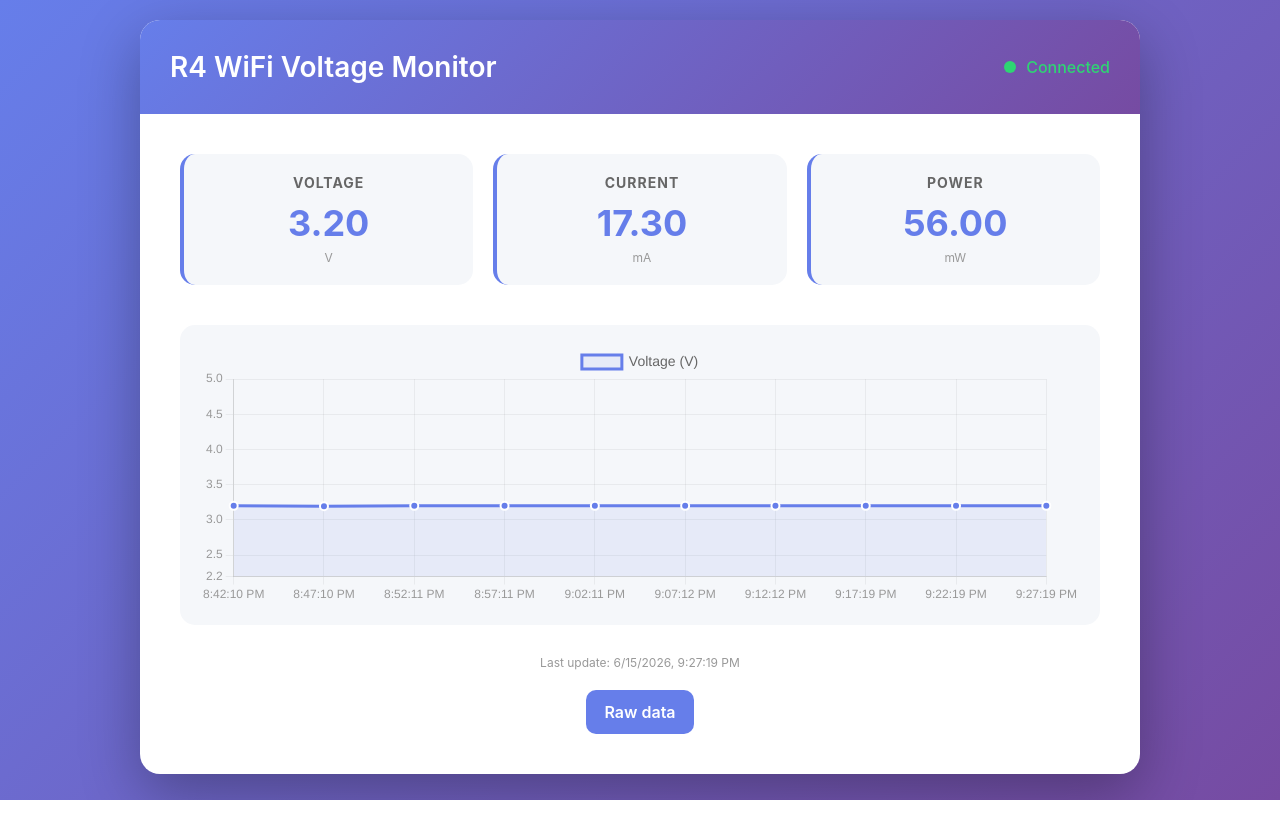
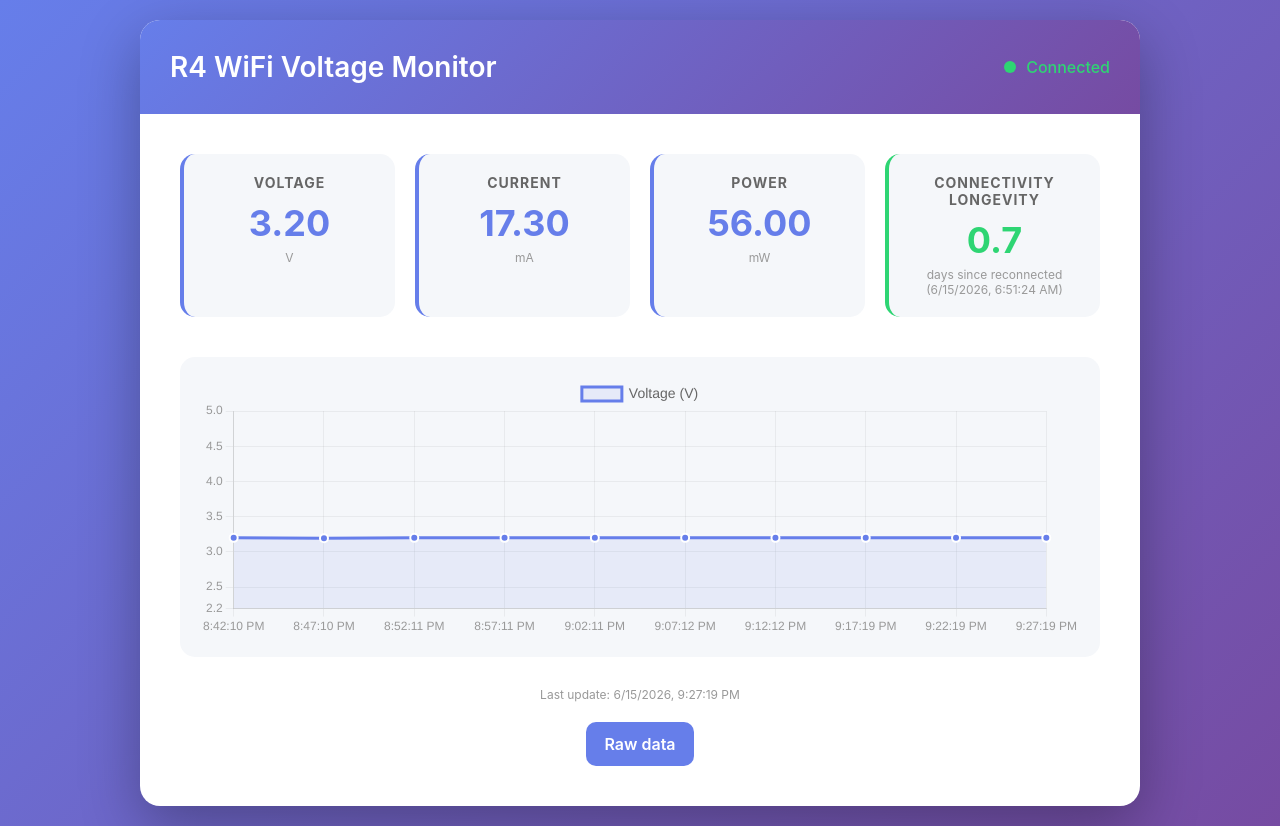
Before and after one commit to singaseongj/fruit-battery, a website: page index.html in a window 1280 px wide. Before the commit the page ends 800 px from the top, so only its background shows below. Drawn offline with nearby package versions, Linux system fonts and the light colour scheme.

Commit message:
Use thirty-minute connectivity gap threshold

```diff
--- a/index.html
+++ b/index.html
@@ -37,6 +37,11 @@
           <p class="value" id="powerValue">--</p>
           <p class="unit">mW</p>
         </div>
+        <div class="metric connectivity-metric">
+          <h2>Connectivity Longevity</h2>
+          <p class="value" id="connectivityDays">--</p>
+          <p class="unit" id="connectivityLabel">Waiting for data</p>
+        </div>
       </div>
 
       <div class="chart-container">
--- a/script.js
+++ b/script.js
@@ -2,6 +2,8 @@ const DATA_FILE_URL = './data.json';
 const DATA_CACHE_KEY = 'voltage-monitor-cache';
 const SEOUL_UTC_OFFSET_HOURS = 9;
 const DATA_FRESHNESS_THRESHOLD_MS = 5 * 60 * 60 * 1000;
+const CONNECTION_GAP_THRESHOLD_MS = 30 * 60 * 1000;
+const DAY_MS = 24 * 60 * 60 * 1000;
 
 // Chart configuration
 let chart = null;
@@ -114,17 +116,21 @@ async function fetchData() {
 
       // A successful updater run with no newer records means the device is disconnected.
       // Otherwise, fall back to freshness based on the latest logged data.
-      updateStatus(noNewerData ? false : isLatestDataFresh(latestData));
+      const connected = noNewerData ? false : isLatestDataFresh(latestData);
+      updateStatus(connected);
+      updateConnectivityLongevity(data, connected);
     } else {
       console.warn('[local json] Fetch succeeded but returned no records.');
       if (payload.updatedAt) {
         document.getElementById('lastUpdate').textContent = formatLoggedDate(payload.updatedAt);
       }
       updateStatus(false);
+      updateConnectivityLongevity([], false);
     }
   } catch (error) {
     console.error('Error fetching data:', error);
     updateStatus(false);
+    updateConnectivityLongevity([], false);
   }
 }
 
@@ -168,6 +174,72 @@ function parseSeoulTimestamp(timestamp) {
 
   const parsed = new Date(timestampText);
   return Number.isNaN(parsed.getTime()) ? null : parsed;
+}
+
+
+function getRecordTimestampMs(record) {
+  const parsed = parseSeoulTimestamp(record?.timestamp);
+  return parsed ? parsed.getTime() : null;
+}
+
+function getSortedTimestampMs(data) {
+  return data
+    .map(getRecordTimestampMs)
+    .filter(Number.isFinite)
+    .sort((timeA, timeB) => timeA - timeB);
+}
+
+function getCurrentConnectionStartedAt(timestamps) {
+  if (timestamps.length === 0) return null;
+
+  // Treat any data.json timestamp gap over 30 minutes as a disconnect/reconnect boundary.
+  let startedAt = timestamps[0];
+
+  for (let index = 1; index < timestamps.length; index += 1) {
+    const gapMs = timestamps[index] - timestamps[index - 1];
+
+    if (gapMs > CONNECTION_GAP_THRESHOLD_MS) {
+      startedAt = timestamps[index];
+    }
+  }
+
+  return startedAt;
+}
+
+function formatElapsedDays(startedAtMs, endedAtMs = Date.now()) {
+  if (!Number.isFinite(startedAtMs)) return '--';
+
+  const elapsedMs = Math.max(0, endedAtMs - startedAtMs);
+  const elapsedDays = elapsedMs / DAY_MS;
+
+  if (elapsedDays < 0.1) return '<0.1';
+  if (elapsedDays < 10) return elapsedDays.toFixed(1);
+  return Math.floor(elapsedDays).toString();
+}
+
+function updateConnectivityLongevity(data, connected) {
+  const valueElement = document.getElementById('connectivityDays');
+  const labelElement = document.getElementById('connectivityLabel');
+
+  if (!valueElement || !labelElement) return;
+
+  const timestamps = getSortedTimestampMs(data);
+  const latestTimestamp = timestamps[timestamps.length - 1];
+
+  if (!Number.isFinite(latestTimestamp)) {
+    valueElement.textContent = '--';
+    labelElement.textContent = 'No connection history';
+    return;
+  }
+
+  const transitionTimestamp = connected
+    ? getCurrentConnectionStartedAt(timestamps)
+    : latestTimestamp;
+
+  valueElement.textContent = formatElapsedDays(transitionTimestamp);
+  labelElement.textContent = connected
+    ? `days since reconnected (${formatLoggedDate(new Date(transitionTimestamp))})`
+    : `days since disconnected (${formatLoggedDate(new Date(transitionTimestamp))})`;
 }
 
 function isNoNewerDataPayload(payload) {
--- a/style.css
+++ b/style.css
@@ -42,6 +42,8 @@ main { padding: 40px; }
 .metric h2 { font-size: 14px; color: #666; margin-bottom: 10px; text-transform: uppercase; letter-spacing: 1px; }
 .metric .value { font-size: 36px; font-weight: bold; color: #667eea; margin-bottom: 5px; }
 .metric .unit { font-size: 12px; color: #999; }
+.connectivity-metric { border-left-color: #2ed573; }
+.connectivity-metric .value { color: #2ed573; }
 
 .chart-container { position: relative; height: 300px; margin-bottom: 30px; background: #f5f7fa; padding: 20px; border-radius: 15px; }
 .last-update { text-align: center; color: #999; font-size: 12px; margin-bottom: 20px; }
```
